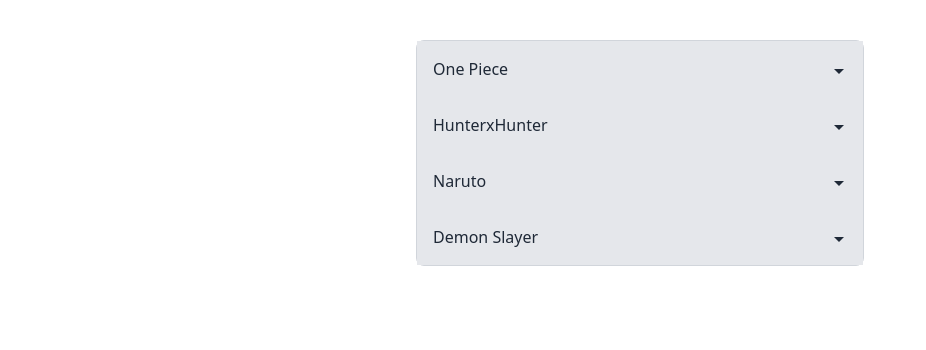
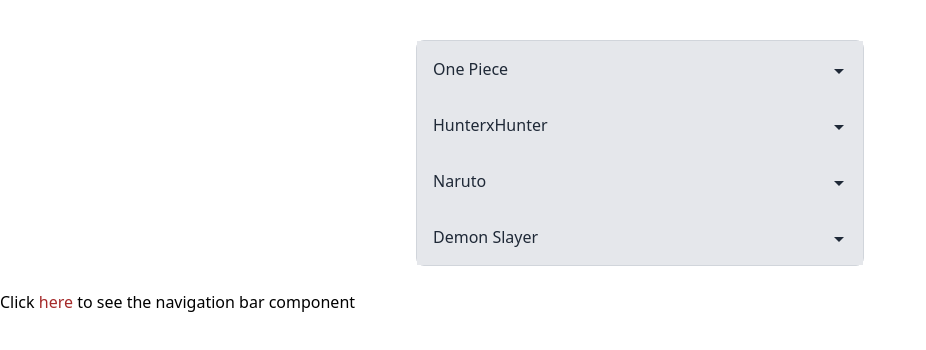
Before and after one commit to Shiela04/cpnt260-css-framework-lab, a plain HTML site: page tailwind/accordion.html in a window 1280 px wide. Shown: the whole page, without its empty margins (0-926 px from the left). Drawn offline with nearby package versions, Linux system fonts and the light colour scheme.

Commit message:
added navigation to other component

```diff
--- a/tailwind/accordion.html
+++ b/tailwind/accordion.html
@@ -116,5 +116,13 @@
         <!-- Add more items as needed -->
       </div>
     </div>
+    <br />
+
+    <p>
+      Click
+      <a style="color: brown" href="http://127.0.0.1:3004/bootstrap/index.html">
+        here </a
+      >to see the navigation bar component
+    </p>
   </body>
 </html>
```
